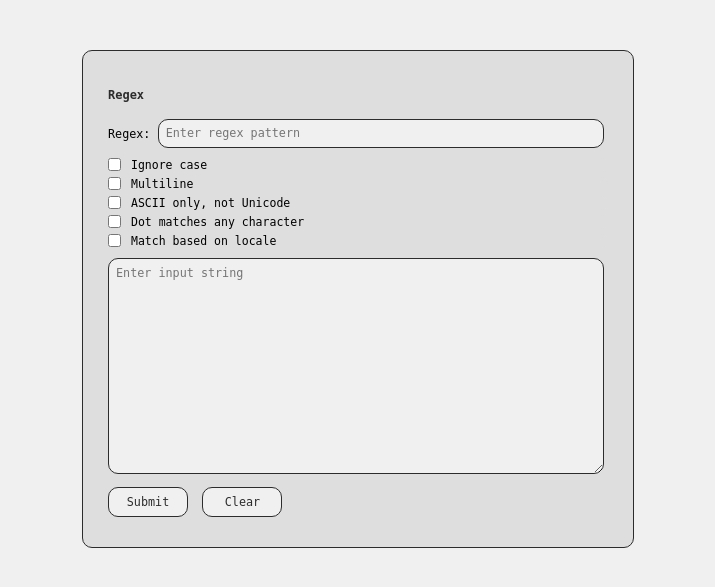
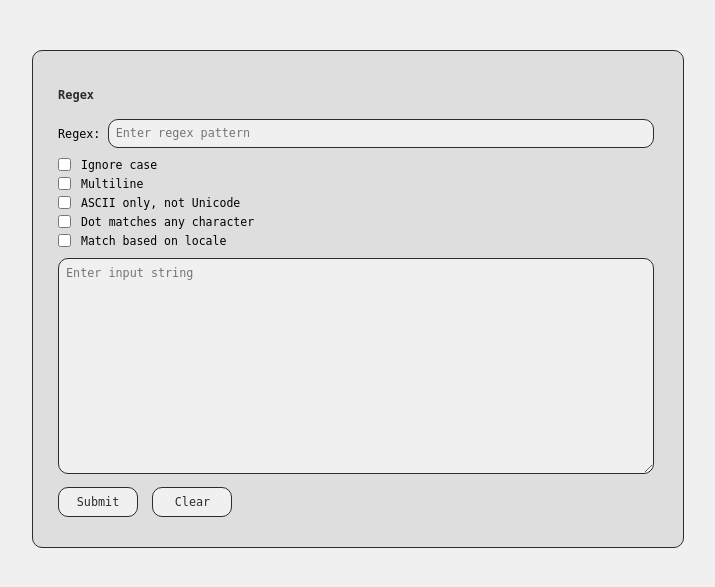
Before and after one commit to AvirukBasak/flask-regex-app, a Flask app: page / in a window 1280 px wide. Shown: the top 587 px of the page, without its empty margins (282-997 px from the left). Run offline with Flask 2, Linux system fonts and the light colour scheme.

Commit message:
minor tweaks

```diff
--- a/app.py
+++ b/app.py
@@ -45,7 +45,6 @@ def parse():
         nonlocal inputstr_val
         nonlocal regex_ierr, inputstr_ierr
         # get form data
-        print([ k for k in request.form ])
         regex_val = request.form['regex'].strip() if 'regex' in request.form else False
         inputstr_val = request.form['inputstr'].strip() if 'inputstr' in request.form else False
         for key in request.form:
--- a/templates/form.html
+++ b/templates/form.html
@@ -22,7 +22,7 @@
       padding: 25px;
       margin: 50px auto 20px;
       width: calc(100% - 100px);
-      max-width: 500px;
+      max-width: 600px;
       border: 1px solid var(--border-color);
       border-radius: 10px;
       background-color: var(--div-bgcolor);
```
